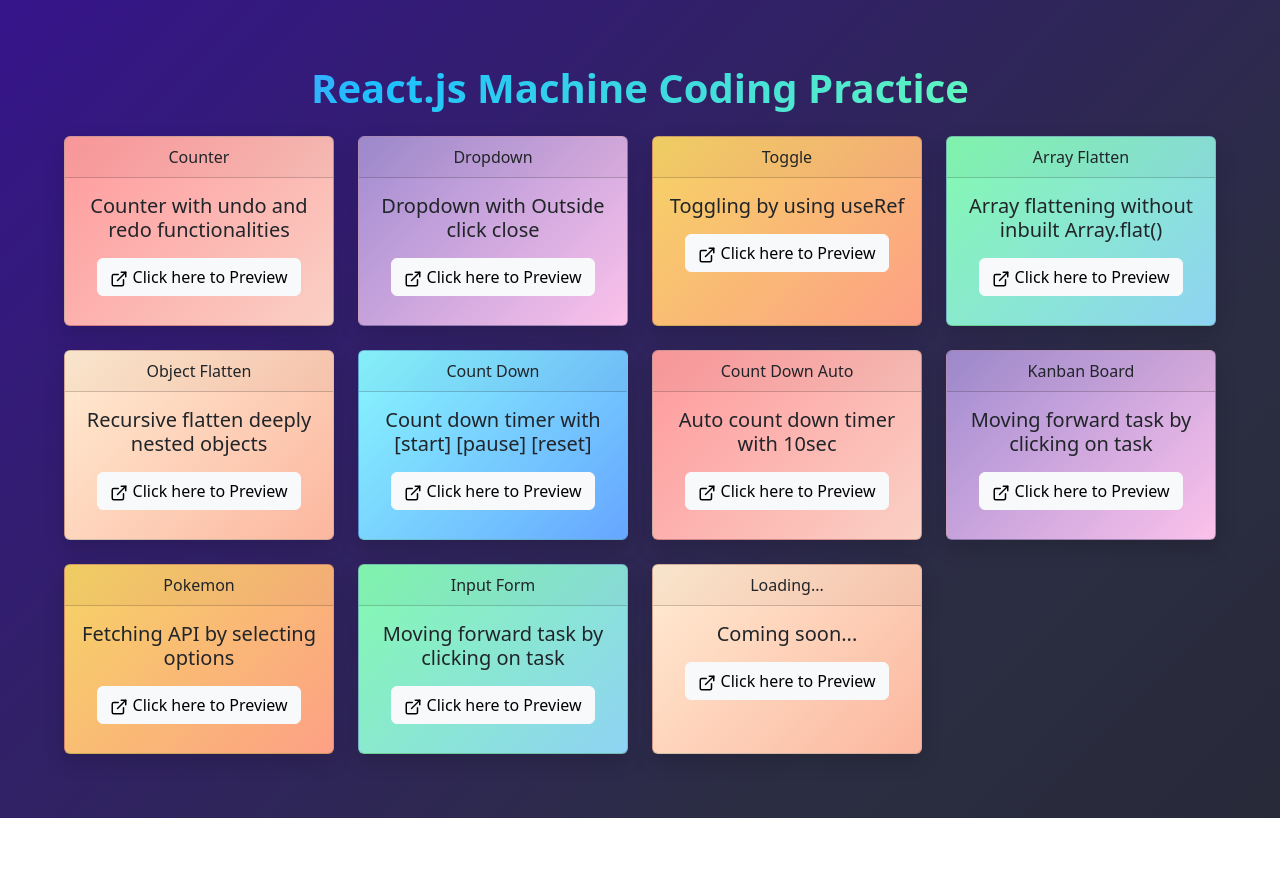
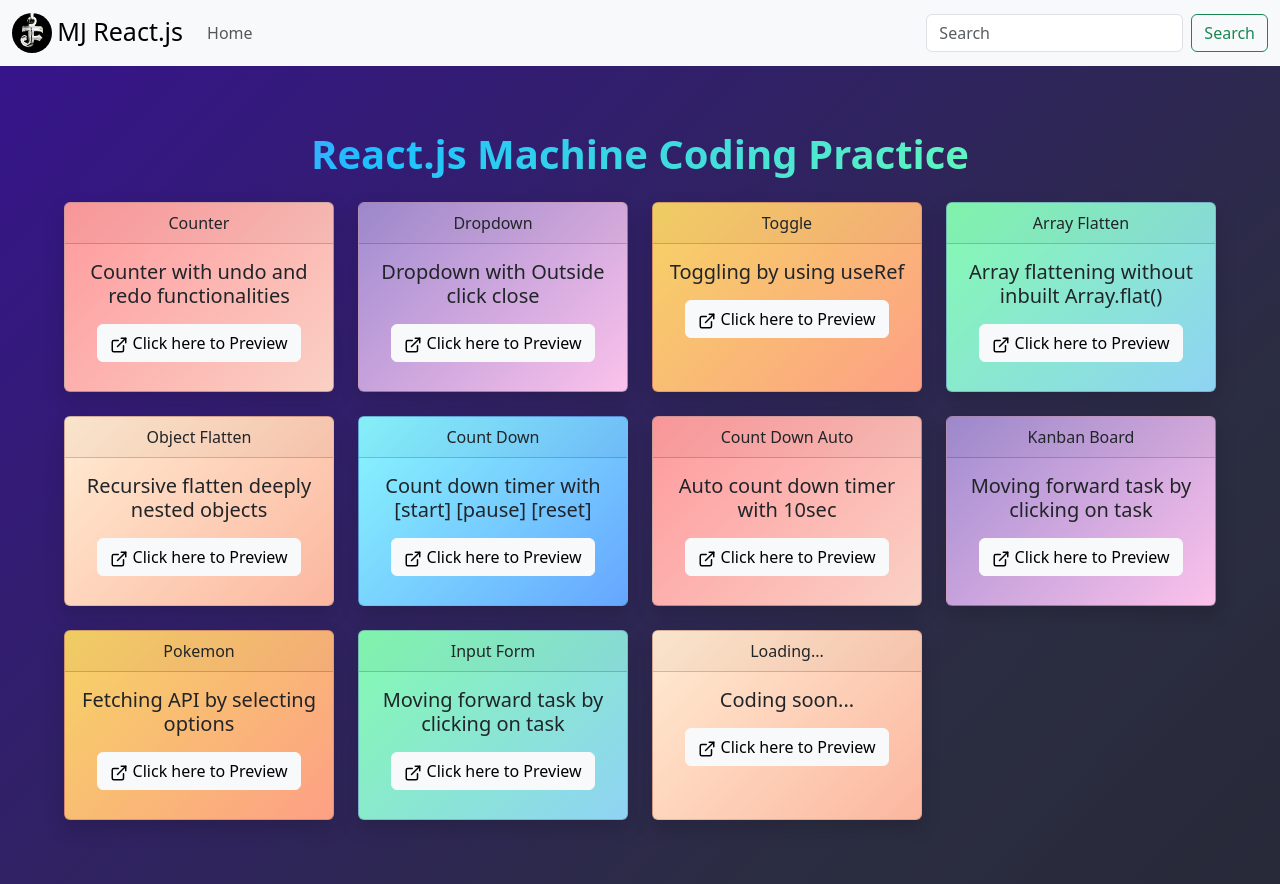
Before and after one commit to MhdJavithF/React-Machine-Coding, a React (Vite) app in the folder app/: page / in a window 1280 px wide. Before the commit the page ends 818 px from the top, so only its background shows below. Built offline with nearby package versions, Linux system fonts and the light colour scheme.

Commit message:
nav bar and styling

```diff
--- a/app/src/App.css
+++ b/app/src/App.css
@@ -2,6 +2,10 @@
   margin: 0 auto;
   text-align: center;
 }
+
+.logo-icon {border-radius: 50%;}
+
+.logo-name {font-size: 25px; font-weight: 500;}
 
 .gradient-title {
   background: linear-gradient(
--- a/app/src/App.jsx
+++ b/app/src/App.jsx
@@ -15,6 +15,7 @@
 import { BrowserRouter, Route, Routes } from 'react-router-dom';
 import Home from './Components/Home'
 import 'bootstrap/dist/css/bootstrap.min.css';
+import NavBar from './Components/Navbar'
 
 
 function App() {
@@ -22,7 +23,7 @@
 
   return (
     <BrowserRouter>
-
+      <NavBar />
       <Routes>
         <Route path="/" element={<Home />} />
         <Route path="/counter" element={<Counter />} />
--- a/app/src/Components/Home.jsx
+++ b/app/src/Components/Home.jsx
@@ -18,7 +18,7 @@
         { title: "Kanban Board", desc: "Moving forward task by clicking on task", path: "/kanban" },
         { title: "Pokemon", desc: "Fetching API by selecting options", path: "/pokiemon" },
         { title: "Input Form", desc: "Moving forward task by clicking on task", path: "/inputform" },
-        { title: "Loading...", desc: "Coming soon...", path: "#" },
+        { title: "Loading...", desc: "Coding soon...", path: "#" },
     ];
 
     const gradientClasses = [
--- /dev/null
+++ b/app/src/Components/Navbar.jsx
@@ -0,0 +1,46 @@
+import Button from 'react-bootstrap/Button';
+import Container from 'react-bootstrap/Container';
+import Form from 'react-bootstrap/Form';
+import Nav from 'react-bootstrap/Nav';
+import Navbar from 'react-bootstrap/Navbar';
+import NavDropdown from 'react-bootstrap/NavDropdown';
+
+function NavBar() {
+  return (
+    <Navbar expand="lg" className="bg-body-tertiary h-100">
+      <Container fluid>
+        <Navbar.Brand href="/">
+            <img
+              alt="logo-jf"
+              src="./../src/assets/favicon.png"
+              width="40"
+              height="40"
+              className="d-inline-block align-top logo-icon"
+            />{' '}
+            <span className='logo-name'>MJ React.js</span>
+          </Navbar.Brand>
+        <Navbar.Toggle aria-controls="navbarScroll" />
+        <Navbar.Collapse id="navbarScroll">
+          <Nav
+            className="me-auto my-2 my-lg-0"
+            style={{ maxHeight: '100px' }}
+            navbarScroll
+          >
+            <Nav.Link href="/" className='nav-home'>Home</Nav.Link>
+          </Nav>
+          <Form className="d-flex">
+            <Form.Control
+              type="search"
+              placeholder="Search"
+              className="me-2"
+              aria-label="Search"
+            />
+            <Button variant="outline-success">Search</Button>
+          </Form>
+        </Navbar.Collapse>
+      </Container>
+    </Navbar>
+  );
+}
+
+export default NavBar;
```
Also changed, not shown: app/src/assets/favicon.png (added).
